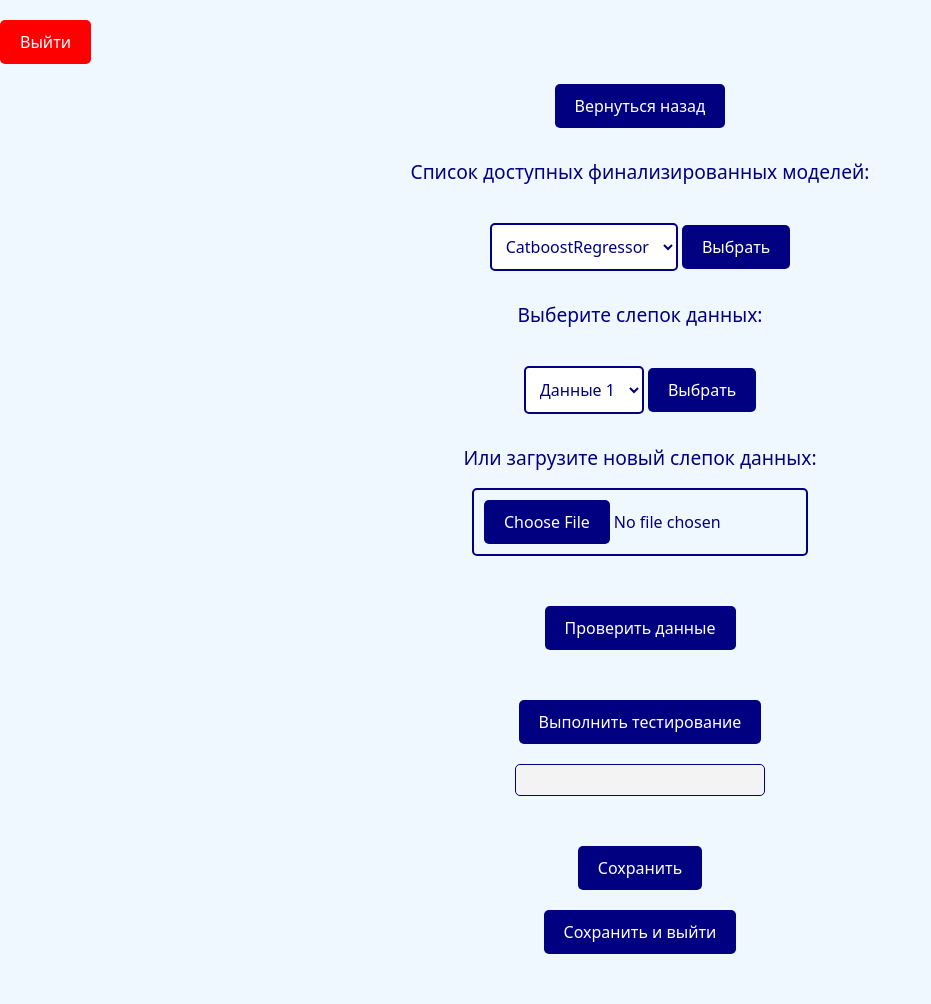
After one commit to Flyer-DM/FlaskMLappPROTOTYPE, a Flask app: page /test_new_model in a window 1280 px wide. The commit adds this page. Shown: the whole page, without its empty margins (0-931 px from the left). Run offline with Flask 2, Linux system fonts and the light colour scheme; the visitor is signed in with stand-in values (Sample User, id 1).

Commit message:
Добавление страницы html и css для тестирования финализированной модели на новых данных

```diff
--- a/app.py
+++ b/app.py
@@ -146,6 +146,13 @@ def loading_page():
     """Заглушка на пустые страницы"""
     return render_template('loading.html')
 
+@app.route('/test_new_model', methods=[GET])
+@login_required
+def test_new_model():
+    """Тестирование новой модели"""
+    return render_template('test_new_model.html')
+
+
 
 if __name__ == '__main__':
     app.run(debug=False)
--- /dev/null
+++ b/static/styles/test_new_model.css
@@ -0,0 +1,139 @@
+body {
+    text-align: center;
+    background-color: #f0f8ff !important;
+    color: #000080 !important;
+    font-family: Arial, sans-serif;
+}
+
+form {
+    margin-top: 20px;
+}
+
+input[type="submit"] {
+    background-color: #000080;
+    color: white;
+    border: none;
+    padding: 10px 20px;
+    cursor: pointer;
+    border-radius: 5px;
+}
+
+input[type="submit"]:hover {
+    background-color: #4169e1;
+}
+
+input[type="file"] {
+    border: 2px solid #000080;
+    padding: 10px;
+    border-radius: 5px;
+    cursor: pointer;
+}
+
+input[type="file"]::file-selector-button {
+    background-color: #000080;
+    color: white;
+    border: none;
+    padding: 10px 20px;
+    border-radius: 5px;
+    cursor: pointer;
+}
+
+input[type="file"]::file-selector-button:hover {
+    background-color: #4169e1;
+}
+
+select {
+    border: 2px solid #000080;
+    padding: 10px;
+    border-radius: 5px;
+    background-color: white;
+    color: #000080;
+    margin: 10px 0;
+}
+
+h1 {
+    font-size: 2em;
+    margin: 20px 0;
+}
+
+p {
+    font-size: 1.2em;
+    margin: 10px 0;
+}
+
+img {
+    margin: 20px 0;
+    border: 2px solid #000080; /* Обводка изображений */
+}
+
+#feature-importance {
+    margin: 20px 0;
+}
+
+.first_p {
+    margin-top: 50px;
+}
+
+.second_p {
+    margin-top: 50px;
+}
+
+.button-1 {
+    width: 450px;
+    text-align: center;
+}
+
+#logout-button {
+    margin-top: 0;
+    background-color: red;
+}
+
+.text-info-main{
+    margin-top: 30px;
+}
+
+.progress-bar-container {
+    width: 250px; /* Устанавливаем ширину контейнера */
+    background-color: #f3f3f3;
+    border: 1px solid #000080;
+    border-radius: 5px;
+    margin-top: 20px;
+}
+
+.progress-bar {
+    width: 0%;
+    height: 30px;
+    background-color: #000080 !important; /* Цвет заполнения прогресс-бара */
+    border-radius: 5px;
+    text-align: center;
+    line-height: 30px;
+    color: white !important;
+    font-weight: bold;
+}
+
+.metrics-table {
+    width: 50%;
+    border-collapse: collapse;
+    margin-top: 20px;
+    display: none;
+}
+
+.metrics-table th, .metrics-table td {
+    border: 1px solid #000080;
+    padding: 10px;
+    text-align: center;
+}
+
+.metrics-table th {
+    background-color: #000080;
+    color: white;
+}
+
+.metrics-table td {
+    background-color: #4169e1;
+    color: white;
+}
+
+#button-save{
+    display: none;
+}
--- a/templates/main.html
+++ b/templates/main.html
@@ -23,7 +23,7 @@
     <form action="/loading" method="get">
         <input type="submit" class="button-1" value="Переобучение финализированной модели">
     </form>
-    <form action="/loading" method="get">
+    <form action="/test_new_model" method="get">
         <input type="submit" class="button-1" value="Тестирование модели на новых данных">
     </form>
     <form action="/loading" method="get">
--- /dev/null
+++ b/templates/test_new_model.html
@@ -0,0 +1,107 @@
+<!DOCTYPE html>
+<html lang="ru">
+<head>
+    <meta charset="UTF-8">
+    <title>Страница для тестирования моделей</title>
+    <link rel="stylesheet" type="text/css" href="/static/styles/test_new_model.css" />
+    <link href="https://cdn.jsdelivr.net/npm/bootstrap@5.3.3/dist/css/bootstrap.min.css" rel="stylesheet" integrity="sha384-QWTKZyjpPEjISv5WaRU9OFeRpok6YctnYmDr5pNlyT2bRjXh0JMhjY6hW+ALEwIH" crossorigin="anonymous"/>
+</head>
+<body>
+<form action="/logout" method="get">
+    <input type="submit" id="logout-button" value="Выйти">
+</form>
+<div class="d-flex flex-column align-items-center">
+    <form action="/index" method="get">
+        <input type="submit" value="Вернуться назад">
+    </form>
+
+    <p class="text-info-main">Список доступных финализированных моделей:</p>
+
+    <form action="new-model" method="post">
+        <select name="model">
+                <option>CatboostRegressor</option>
+        </select>
+        <input type="submit" value="Выбрать">
+    </form>
+
+    <p class="text-info-main">Выберите слепок данных:</p>
+
+    <form action="new-data" method="post">
+        <select name="data">
+                <option>Данные 1</option>
+                <option>Данные 2</option>
+                <option>Данные 3</option>
+        </select>
+        <input type="submit" value="Выбрать">
+    </form>
+    <p class="text-info-main">Или загрузите новый слепок данных:</p>
+    <input type="file" name="file" required/>
+
+    <input style="margin-top: 50px;" type="submit" value="Проверить данные">
+
+    <input style="margin-top: 50px;" onclick="startTest()" type="submit" value="Выполнить тестирование">
+
+    <div class="progress-bar-container">
+        <div id="progress-bar" class="progress-bar">0%</div>
+    </div>
+
+    <input style="margin-top: 50px;" type="submit" value="Сохранить">
+
+    <table id="metrics-table" class="metrics-table">
+        <thead>
+            <tr>
+                <th>Метрика</th>
+                <th>Значение</th>
+            </tr>
+        </thead>
+        <tbody>
+            <tr>
+                <td>Метрика 1</td>
+                <td id="metric1">0%</td>
+            </tr>
+            <tr>
+                <td>Метрика 2</td>
+                <td id="metric2">0%</td>
+            </tr>
+            <tr>
+                <td>Метрика 3</td>
+                <td id="metric3">0%</td>
+            </tr>
+        </tbody>
+    </table>
+
+    <form action="/index" method="get" style="margin-bottom: 50px;">
+        <input type="submit" value="Сохранить и выйти">
+    </form>
+
+
+
+    <script> // Пример для демонстрации
+        function startTest() {
+            let progressBar = document.getElementById("progress-bar");
+            let metricsTable = document.getElementById("metrics-table");
+            let metric1 = document.getElementById("metric1");
+            let metric2 = document.getElementById("metric2");
+            let metric3 = document.getElementById("metric3");
+            let width = 0;
+
+            let interval = setInterval(function() {
+                if (width >= 100) {
+                    clearInterval(interval);
+                    metricsTable.style.display = "table";
+                } else {
+                    width++;
+                    progressBar.style.width = width + '%';
+                    progressBar.innerHTML = width + '%';
+
+                    metric1.innerHTML = 0.72;
+                    metric2.innerHTML = 0.23;
+                    metric3.innerHTML = 0.3;
+                }
+            }, 100);
+        }
+    </script>
+
+</div>
+</body>
+</html>
```
